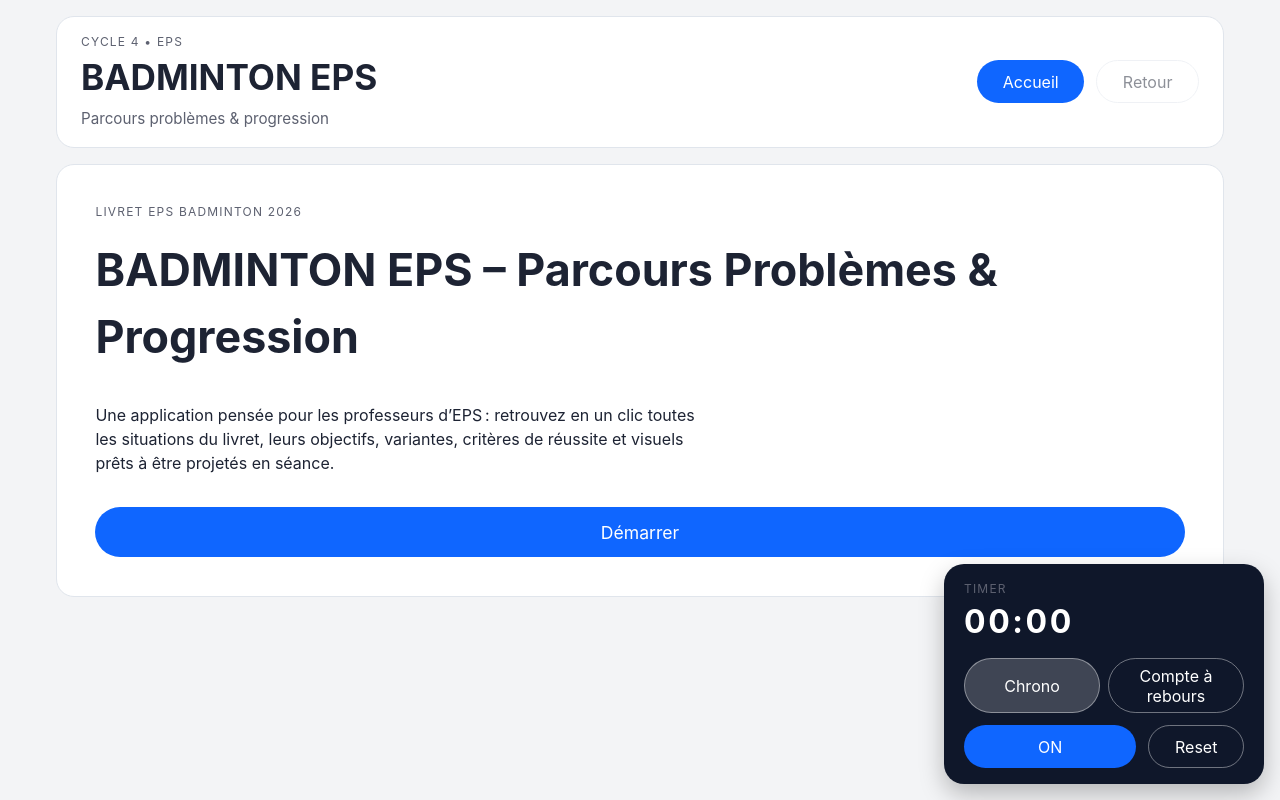
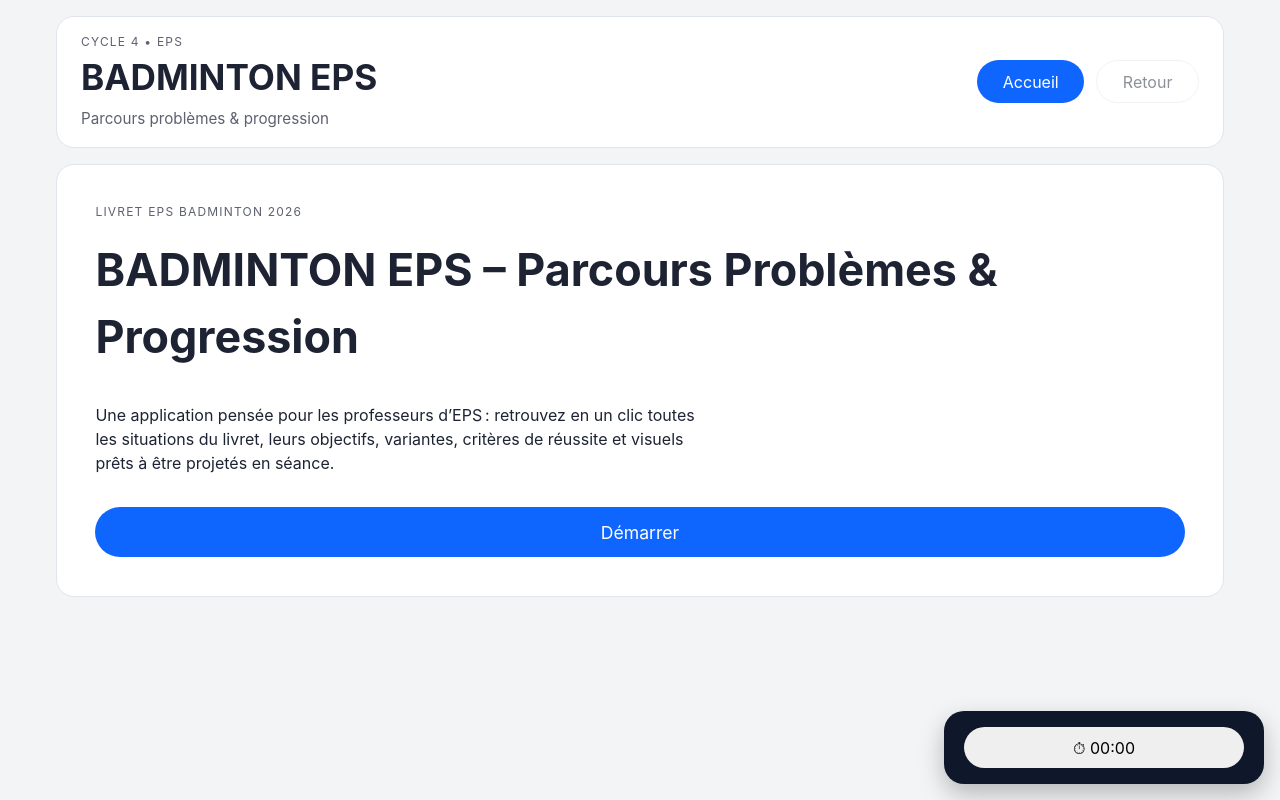
Before and after one commit to EPS-BARLETTA/EPS-Badminton-De-la-problematique-a-la-solution, a React (Vite) app: page / in a window 1280 px wide. Built offline with nearby package versions, Linux system fonts and the light colour scheme.

Commit message:
Update TimerWidget.jsx

```diff
--- a/src/components/TimerWidget.jsx
+++ b/src/components/TimerWidget.jsx
@@ -15,9 +15,11 @@ function TimerWidget() {
   const [elapsed, setElapsed] = useState(0)
   const [countdownMinutes, setCountdownMinutes] = useState(DEFAULT_COUNTDOWN_MINUTES)
   const [remaining, setRemaining] = useState(DEFAULT_COUNTDOWN_MINUTES * 60)
+  const [isOpen, setIsOpen] = useState(false)
 
   useEffect(() => {
     if (!isRunning) return
+
     const interval = setInterval(() => {
       if (mode === 'countup') {
         setElapsed((prev) => prev + 1)
@@ -31,13 +33,13 @@ function TimerWidget() {
         })
       }
     }, 1000)
+
     return () => clearInterval(interval)
   }, [isRunning, mode])
 
   useEffect(() => {
     if (mode === 'countdown') {
-      const totalSeconds = Math.max(1, countdownMinutes) * 60
-      setRemaining(totalSeconds)
+      setRemaining(Math.max(1, countdownMinutes) * 60)
     }
   }, [countdownMinutes, mode])
 
@@ -48,11 +50,13 @@ function TimerWidget() {
   const toggleMode = (selectedMode) => {
     if (selectedMode === mode) return
     setIsRunning(false)
+
     if (selectedMode === 'countup') {
       setElapsed(0)
     } else {
       setRemaining(Math.max(1, countdownMinutes) * 60)
     }
+
     setMode(selectedMode)
   }
 
@@ -67,11 +71,22 @@ function TimerWidget() {
   }
 
   return (
-    <section className="timer-widget" aria-live="polite">
+    <section className={`timer-widget ${isOpen ? 'open' : 'closed'}`} aria-live="polite">
+      <button
+        type="button"
+        className="timer-toggle"
+        onClick={() => setIsOpen((prev) => !prev)}
+      >
+        {isOpen ? 'Masquer le chrono' : `⏱ ${displayTime}`}
+      </button>
+
+      {isOpen && (
+        <>
           <div className="timer-header">
             <p className="eyebrow">Timer</p>
             <strong>{displayTime}</strong>
           </div>
+
           <div className="timer-controls">
             <button
               type="button"
@@ -80,6 +95,7 @@ function TimerWidget() {
             >
               Chrono
             </button>
+
             <button
               type="button"
               className={mode === 'countdown' ? 'chip active' : 'chip'}
@@ -88,6 +104,7 @@ function TimerWidget() {
               Compte à rebours
             </button>
           </div>
+
           {mode === 'countdown' && (
             <label className="timer-input">
               Durée (minutes)
@@ -100,14 +117,18 @@ function TimerWidget() {
               />
             </label>
           )}
+
           <div className="timer-actions">
             <button type="button" className="primary" onClick={handleToggle}>
-          {isRunning ? 'Stop' : 'ON'}
+              {isRunning ? 'Pause' : 'ON'}
             </button>
-        <button type="button" className="ghost" onClick={handleReset} disabled={isRunning}>
+
+            <button type="button" className="ghost" onClick={handleReset}>
               Reset
             </button>
           </div>
+        </>
+      )}
     </section>
   )
 }
```
Lines whose indentation alone changed are shown as unchanged.
